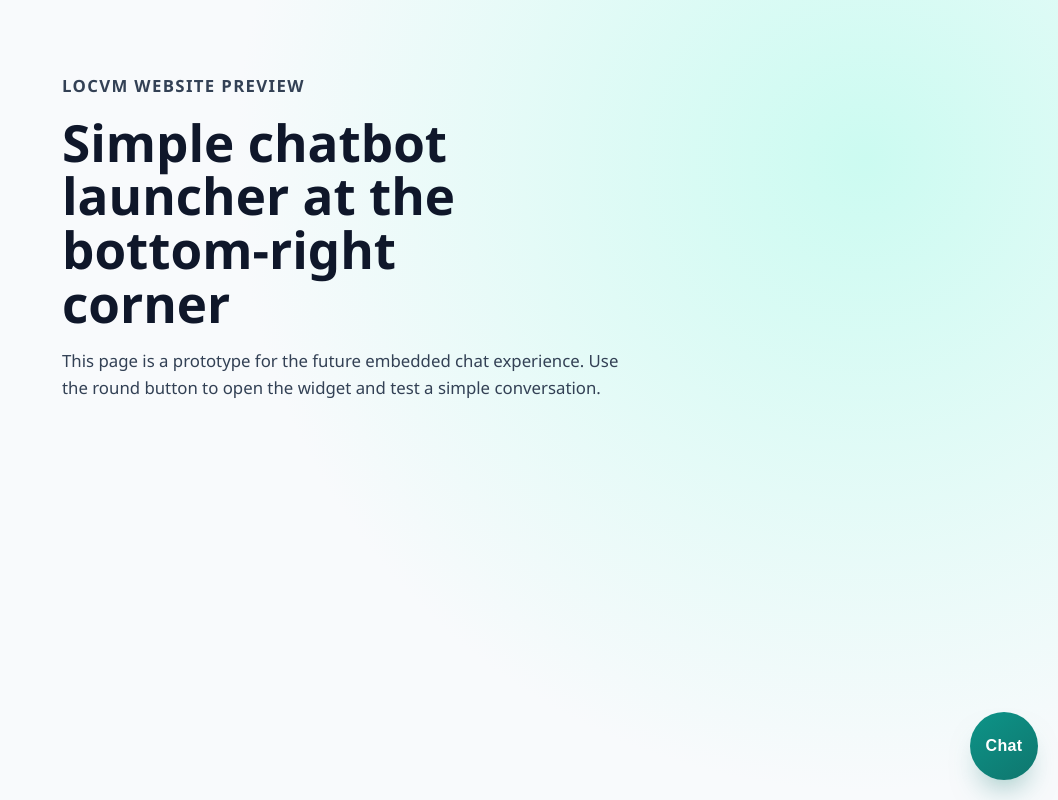
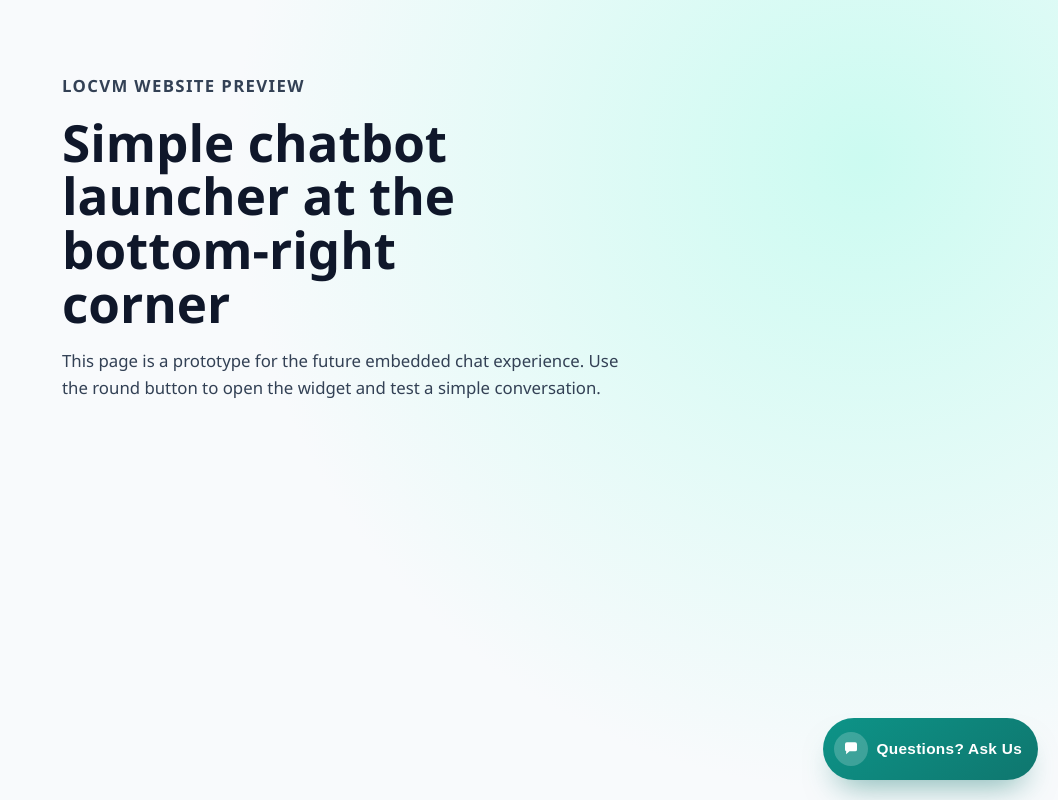
Before and after one commit to locvm/locvm-chatbot, a Next.js app: page / in a window 1280 px wide. Shown: the whole page, without its empty margins (222-1280 px from the left). Built offline with nearby package versions, Linux system fonts and the light colour scheme.

Commit message:
Improve chatbot UX and harden FAQ logging flow

```diff
--- a/app/api/faq/feedback/route.ts
+++ b/app/api/faq/feedback/route.ts
@@ -8,6 +8,8 @@ type FeedbackRequestBody = {
   helpful: boolean;
 };
 
+const MAX_WRITE_ATTEMPTS = 2;
+
 function isValidFeedbackRequestBody(input: unknown): input is FeedbackRequestBody {
   if (!input || typeof input !== "object") {
     return false;
@@ -15,6 +17,51 @@ function isValidFeedbackRequestBody(input: unknown): input is FeedbackRequestBod
 
   const candidate = input as Partial<FeedbackRequestBody>;
   return typeof candidate.interactionId === "string" && typeof candidate.helpful === "boolean";
+}
+
+function isTransientDbError(error: unknown): boolean {
+  if (!(error instanceof Error)) {
+    return false;
+  }
+
+  const text = `${error.name} ${error.message}`.toLowerCase();
+  return (
+    text.includes("econnreset") ||
+    text.includes("etimedout") ||
+    text.includes("eai_again") ||
+    text.includes("enotfound") ||
+    text.includes("p1001") ||
+    text.includes("fetch failed") ||
+    text.includes("socket hang up")
+  );
+}
+
+async function wait(ms: number): Promise<void> {
+  await new Promise((resolve) => setTimeout(resolve, ms));
+}
+
+async function updateFeedbackWithRetry(interactionId: string, helpful: boolean): Promise<number> {
+  let lastError: unknown = null;
+
+  for (let attempt = 1; attempt <= MAX_WRITE_ATTEMPTS; attempt += 1) {
+    try {
+      const updateResult = await getDb().interactionLog.updateMany({
+        where: { id: interactionId },
+        data: { wasHelpful: helpful },
+      });
+      return updateResult.count;
+    } catch (error) {
+      lastError = error;
+
+      if (!isTransientDbError(error) || attempt === MAX_WRITE_ATTEMPTS) {
+        throw error;
+      }
+
+      await wait(120 * attempt);
+    }
+  }
+
+  throw lastError;
 }
 
 export async function GET(_req: NextRequest): Promise<NextResponse> {
@@ -35,12 +82,8 @@ export async function POST(req: NextRequest): Promise<NextResponse> {
       return NextResponse.json({ error: "invalid_request" }, { status: 400 });
     }
 
-    const updateResult = await getDb().interactionLog.updateMany({
-      where: { id: interactionId },
-      data: { wasHelpful: body.helpful },
-    });
-
-    if (updateResult.count === 0) {
+    const updatedCount = await updateFeedbackWithRetry(interactionId, body.helpful);
+    if (updatedCount === 0) {
       return NextResponse.json({ error: "interaction_not_found" }, { status: 404 });
     }
 
--- a/app/api/faq/route.ts
+++ b/app/api/faq/route.ts
@@ -9,6 +9,8 @@ type FaqRequestBody = {
   question: string;
 };
 
+const MAX_WRITE_ATTEMPTS = 2;
+
 function isValidFaqRequestBody(input: unknown): input is FaqRequestBody {
   if (!input || typeof input !== "object") {
     return false;
@@ -16,6 +18,53 @@ function isValidFaqRequestBody(input: unknown): input is FaqRequestBody {
 
   const candidate = input as Partial<FaqRequestBody>;
   return typeof candidate.userId === "string" && typeof candidate.question === "string";
+}
+
+function isTransientDbError(error: unknown): boolean {
+  if (!(error instanceof Error)) {
+    return false;
+  }
+
+  const text = `${error.name} ${error.message}`.toLowerCase();
+  return (
+    text.includes("econnreset") ||
+    text.includes("etimedout") ||
+    text.includes("eai_again") ||
+    text.includes("enotfound") ||
+    text.includes("p1001") ||
+    text.includes("fetch failed") ||
+    text.includes("socket hang up")
+  );
+}
+
+async function wait(ms: number): Promise<void> {
+  await new Promise((resolve) => setTimeout(resolve, ms));
+}
+
+async function createInteractionWithRetry(data: {
+  userId: string;
+  question: string;
+  matchedFaqId: string | null;
+  matchScore: number | null;
+}): Promise<string> {
+  let lastError: unknown = null;
+
+  for (let attempt = 1; attempt <= MAX_WRITE_ATTEMPTS; attempt += 1) {
+    try {
+      const interaction = await getDb().interactionLog.create({ data });
+      return interaction.id;
+    } catch (error) {
+      lastError = error;
+
+      if (!isTransientDbError(error) || attempt === MAX_WRITE_ATTEMPTS) {
+        throw error;
+      }
+
+      await wait(120 * attempt);
+    }
+  }
+
+  throw lastError;
 }
 
 export async function GET(_req: NextRequest): Promise<NextResponse> {
@@ -41,15 +90,12 @@ export async function POST(req: NextRequest): Promise<NextResponse> {
 
     let interactionId: string | null = null;
     try {
-      const interaction = await getDb().interactionLog.create({
-        data: {
-          userId,
-          question,
-          matchedFaqId: result.matchedFaqId,
-          matchScore: result.matchScore,
-        },
+      interactionId = await createInteractionWithRetry({
+        userId,
+        question,
+        matchedFaqId: result.matchedFaqId,
+        matchScore: result.matchScore,
       });
-      interactionId = interaction.id;
     } catch (error) {
       // Return FAQ response even when DB logging is unavailable.
       console.error("faq_log_write_failed", error);
--- a/app/page.module.css
+++ b/app/page.module.css
@@ -48,22 +48,45 @@
   position: fixed;
   right: 1.25rem;
   bottom: 1.25rem;
-  width: 68px;
-  height: 68px;
+  min-width: 188px;
+  height: 62px;
+  padding: 0 1rem 0 0.65rem;
   border-radius: 999px;
   border: none;
   background: linear-gradient(145deg, var(--teal), var(--teal-strong));
   color: var(--white);
-  font-size: 1rem;
-  font-weight: 700;
+  font-size: 0.96rem;
+  font-weight: 800;
   letter-spacing: 0.02em;
+  display: inline-flex;
+  align-items: center;
+  justify-content: center;
+  gap: 0.55rem;
   box-shadow: 0 18px 32px -14px rgba(15, 118, 110, 0.55);
   cursor: pointer;
-  transition: transform 180ms ease, box-shadow 180ms ease;
+  transition: transform 180ms ease, box-shadow 180ms ease, min-width 180ms ease;
 }
 
 .launcherOpen {
-  transform: rotate(90deg);
+  min-width: 200px;
+}
+
+.launcherIcon {
+  width: 34px;
+  height: 34px;
+  border-radius: 999px;
+  background: rgba(255, 255, 255, 0.2);
+  display: inline-flex;
+  align-items: center;
+  justify-content: center;
+  font-size: 1.2rem;
+  font-weight: 600;
+}
+
+.launcherIcon svg {
+  width: 18px;
+  height: 18px;
+  fill: currentColor;
 }
 
 .widget {
@@ -140,6 +163,7 @@
 
 .message p {
   margin: 0;
+  white-space: pre-line;
 }
 
 .assistantMessage {
@@ -309,4 +333,12 @@
     bottom: 5.5rem;
     width: calc(100vw - 2rem);
   }
+
+  .launcher {
+    min-width: 170px;
+    right: 1rem;
+    bottom: 1rem;
+    height: 58px;
+    font-size: 0.9rem;
+  }
 }
--- a/app/page.tsx
+++ b/app/page.tsx
@@ -67,6 +67,27 @@ function getFallbackReply(question: string): string {
   return "Thanks for the question. This widget is in prototype mode, but this is where helpful answers will appear.";
 }
 
+function getNoMatchGuidance(question: string): string {
+  const normalized = question.trim().toLowerCase();
+
+  if (
+    normalized.includes("hello") ||
+    normalized.includes("hi") ||
+    normalized.includes("hey")
+  ) {
+    return "Hi there. You can ask me things like password reset, account access, pricing, support, and payments.";
+  }
+
+  return [
+    "I couldn't find that exact answer yet.",
+    "Try one of these common questions:",
+    "How do I reset my password?",
+    "How can I contact support?",
+    "Are there platform fees?",
+    "When do locum physicians get paid?",
+  ].join("\n");
+}
+
 function wait(ms: number): Promise<void> {
   return new Promise((resolve) => {
     window.setTimeout(resolve, ms);
@@ -127,7 +148,7 @@ export default function Home() {
       }
 
       const answerText =
-        payload.status === "no_match" ? getFallbackReply(question) : payload.answer;
+        payload.status === "no_match" ? getNoMatchGuidance(question) : payload.answer;
 
       assistantMessage = {
         id: crypto.randomUUID(),
@@ -363,11 +384,27 @@ export default function Home() {
       <button
         type="button"
         className={`${styles.launcher} ${isOpen ? styles.launcherOpen : ""}`}
-        aria-label={isOpen ? "Close chat" : "Open chat"}
+        aria-label={isOpen ? "Close question assistant" : "Open question assistant"}
         aria-expanded={isOpen}
         onClick={() => setIsOpen((current) => !current)}
       >
-        {isOpen ? "×" : "Chat"}
+        {isOpen ? (
+          <>
+            <span className={styles.launcherIcon} aria-hidden>
+              ×
+            </span>
+            <span>Close Assistant</span>
+          </>
+        ) : (
+          <>
+            <span className={styles.launcherIcon} aria-hidden>
+              <svg viewBox="0 0 24 24" focusable="false">
+                <path d="M4 5.5A2.5 2.5 0 0 1 6.5 3h11A2.5 2.5 0 0 1 20 5.5v7A2.5 2.5 0 0 1 17.5 15H10l-4.5 4v-4H6.5A2.5 2.5 0 0 1 4 12.5v-7Z" />
+              </svg>
+            </span>
+            <span>Questions? Ask Us</span>
+          </>
+        )}
       </button>
     </div>
   );
--- a/src/lib/db.ts
+++ b/src/lib/db.ts
@@ -2,8 +2,20 @@ import { PrismaClient } from "@prisma/client";
 
 const globalForPrisma = globalThis as unknown as { prisma?: PrismaClient };
 
+type ConnectionMode = "auto" | "accelerate";
+
+function getConnectionMode(): ConnectionMode {
+  const raw = (process.env.PRISMA_CONNECTION_MODE ?? "auto").toLowerCase();
+  if (raw === "accelerate" || raw === "auto") {
+    return raw;
+  }
+
+  return "auto";
+}
+
 function buildPrismaClient(): PrismaClient {
   const databaseUrl = process.env.DATABASE_URL;
+  const connectionMode = getConnectionMode();
 
   if (!databaseUrl) {
     throw new Error("DATABASE_URL is not set");
@@ -17,8 +29,16 @@ function buildPrismaClient(): PrismaClient {
     const url = new URL(databaseUrl);
     const apiKey = url.searchParams.get("api_key") ?? url.password;
 
-    if (!apiKey) {
-      throw new Error("DATABASE_URL must include an api_key for Prisma Accelerate");
+    if (!apiKey && connectionMode === "accelerate") {
+      throw new Error(
+        "DATABASE_URL must include an api_key for Prisma Accelerate. Example: prisma+postgres://...?...&api_key=..."
+      );
+    }
+
+    if (!apiKey && connectionMode === "auto") {
+      throw new Error(
+        "DATABASE_URL is missing an api_key and this generated Prisma client requires Accelerate mode."
+      );
     }
 
     url.protocol = "prisma+postgres:";
```
Also changed, not shown: 2 other files (tests, documents, lock files or other folders).
